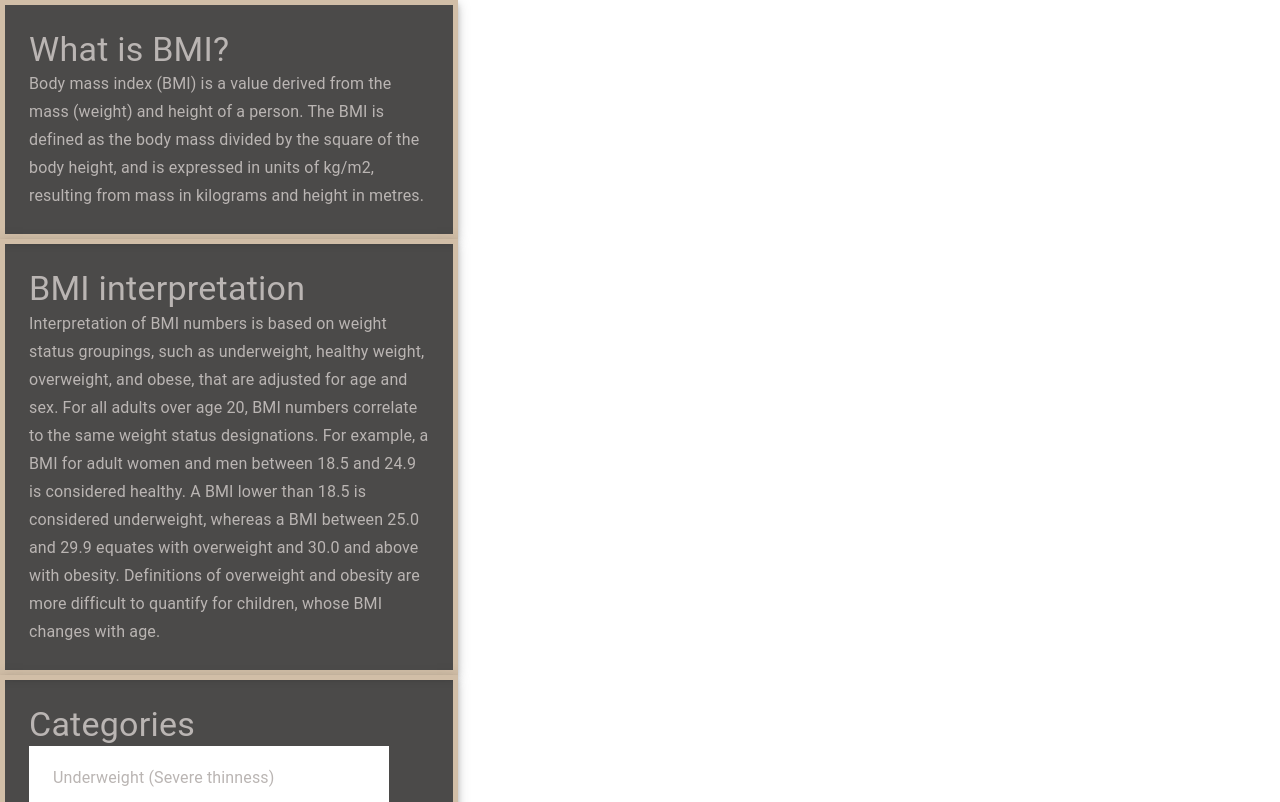
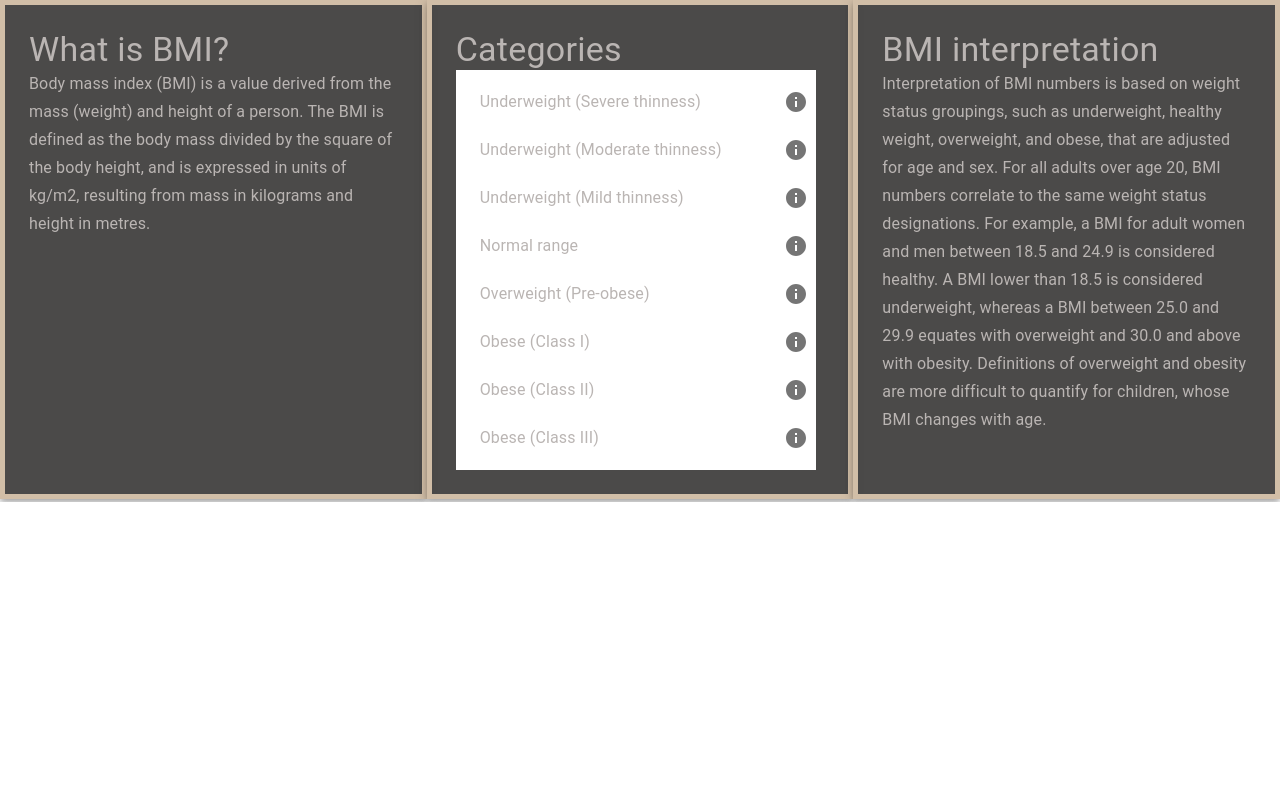
Before and after one commit to zibixD/BMI-calc-with-React, a React (Vite) app: page / in a window 1280 px wide. Shown: the part 298-1100 px from the top of the page. After the commit the page ends 800 px from the top, so only its background shows below. Built offline with nearby package versions, Linux system fonts and the light colour scheme.

Commit message:
added popper component

```diff
--- a/src/App.jsx
+++ b/src/App.jsx
@@ -52,7 +52,7 @@ function App() {
  return (
   <Box>
    <BmiHeading />
-   <BmiForm onCalculate={calculateBmiHandler} />
+   <BmiForm onCalculate={calculateBmiHandler} category={category} />
    <BmiInfo category={category} />
   </Box>
  );
--- a/src/UI/Modal.jsx
+++ b/src/UI/Modal.jsx
@@ -5,12 +5,13 @@ const Transition = forwardRef(function Transition(props, ref) {
  return <Slide direction='up' ref={ref} {...props} />;
 });
 // eslint-disable-next-line react/prop-types
-const ResultModal = ({ showModal, resultBmi }) => {
+const ResultModal = ({ showModal, resultBmi, category }) => {
  const [isOpen, setIsOpen] = useState();
 
  const openHandler = () => {
   if (showModal) {
    setIsOpen(true);
+   console.log(category);
   }
  };
 
@@ -35,8 +36,8 @@ const ResultModal = ({ showModal, resultBmi }) => {
       p: 4,
      }}
     >
-     <Typography variant='h2'>Twój wskaźnik Bmi wynosi:</Typography>
-     <Typography variant='h3'>{resultBmi}</Typography>
+     <Typography variant='h2'>{`Twój wskaźnik masy ciała wynosi: ${resultBmi}`}</Typography>
+     <Typography variant='h4'>Twoje BMI wskazuje na: </Typography>
     </Box>
    </Modal>
   </Box>
--- /dev/null
+++ b/src/UI/PopperInfo.jsx
@@ -0,0 +1,45 @@
+import { Popper, Box, Fade, Typography } from "@mui/material";
+import { useState } from "react";
+import InfoIcon from "@mui/icons-material/Info";
+
+const PopperInfo = () => {
+ const [isOpen, setIsOpen] = useState(false);
+ const [anchorEl, setAnchorEl] = useState(null);
+
+ const clickHandler = (event) => {
+  setAnchorEl(event.currentTarget);
+  setIsOpen((previousOpen) => !previousOpen);
+ };
+
+ //  const closeHandler = () => setIsOpen(false);
+
+ const canBeOpen = open && Boolean(anchorEl);
+ const id = canBeOpen ? "transition-popper" : undefined;
+
+ return (
+  <>
+   <InfoIcon aria-describedby={id} onClick={clickHandler} />
+   <Popper
+    id={id}
+    open={isOpen}
+    anchorEl={anchorEl}
+    placement='right-end'
+    disablePortal={true}
+    modifiers={[
+     {
+      name: "arrow",
+      enabled: true,
+     },
+    ]}
+   >
+    {({ TransitionProps }) => <Fade {...TransitionProps} timeout={350}></Fade>}
+    <Box sx={{ border: "1px solid black", backgroundColor: "white" }}>
+     <Typography sx={{ p: 2 }}>Popper </Typography>
+     {/* nie działa fade, przejście */}
+    </Box>
+   </Popper>
+  </>
+ );
+};
+
+export default PopperInfo;
--- a/src/components/BmiForm.jsx
+++ b/src/components/BmiForm.jsx
@@ -17,7 +17,8 @@ const schema = yup.object().shape({
  weight: yup.number().required(),
 });
 
-const BmiForm = () => {
+// eslint-disable-next-line react/prop-types
+const BmiForm = (category) => {
  const [height, setHeight] = useState();
  const [weight, setWeight] = useState();
  const [resultBmi, setResultBmi] = useState();
@@ -85,9 +86,9 @@ const BmiForm = () => {
      showModal={showModal}
      {...register("resultBmi")}
      resultBmi={resultBmi}
+     category={category}
     ></ResultModal>
    </form>
-   {/* <output>{resultBmi.toFixed(2)}</output> */}
   </>
  );
 };
--- a/src/components/BmiInfo.jsx
+++ b/src/components/BmiInfo.jsx
@@ -4,12 +4,19 @@ import {
  IconButton,
  ListItemText,
  List,
+ Box,
 } from "@mui/material";
 import Card from "../UI/Card";
+import PopperInfo from "../UI/PopperInfo";
 // eslint-disable-next-line react/prop-types
 const BmiInfo = (category) => {
  return (
-  <>
+  <Box
+   sx={{
+    display: "flex",
+    justifyContent: "space-evenly",
+   }}
+  >
    <Card>
     <Typography variant='h4'>What is BMI?</Typography>
     <Typography variant='subtitle1'>
@@ -18,6 +25,35 @@ const BmiInfo = (category) => {
      the body height, and is expressed in units of kg/m2, resulting from mass in
      kilograms and height in metres.
     </Typography>
+   </Card>
+   <Card>
+    <Typography variant='h4'>Categories</Typography>
+    <List
+     sx={{
+      width: "100%",
+      maxWidth: 360,
+      backgroundColor: "background.paper",
+     }}
+    >
+     {category.category.map((cat) => (
+      <ListItem
+       key={cat.id}
+       disableGutters
+       secondaryAction={
+        <IconButton aria-label='comment'>
+         <PopperInfo></PopperInfo>
+        </IconButton>
+       }
+      >
+       <ListItemText
+        sx={{
+         pl: 3,
+        }}
+        primary={cat.title}
+       />
+      </ListItem>
+     ))}
+    </List>
    </Card>
    <Card>
     <Typography variant='h4'>BMI interpretation</Typography>
@@ -33,32 +69,7 @@ const BmiInfo = (category) => {
      age.
     </Typography>
    </Card>
-   <Card>
-    <Typography variant='h4'>Categories</Typography>
-    <List
-     sx={{
-      width: "100%",
-      maxWidth: 360,
-      backgroundColor: "background.paper",
-     }}
-    >
-     {category.category.map((cat) => (
-      <ListItem
-       key={cat.id}
-       disableGutters
-       secondaryAction={<IconButton aria-label='comment'></IconButton>}
-      >
-       <ListItemText
-        sx={{
-         pl: 3,
-        }}
-        primary={cat.title}
-       />
-      </ListItem>
-     ))}
-    </List>
-   </Card>
-  </>
+  </Box>
  );
 };
 
```
Also changed, not shown: package.json (+4 -3 lines), 1 other file (tests, documents, lock files or other folders).
